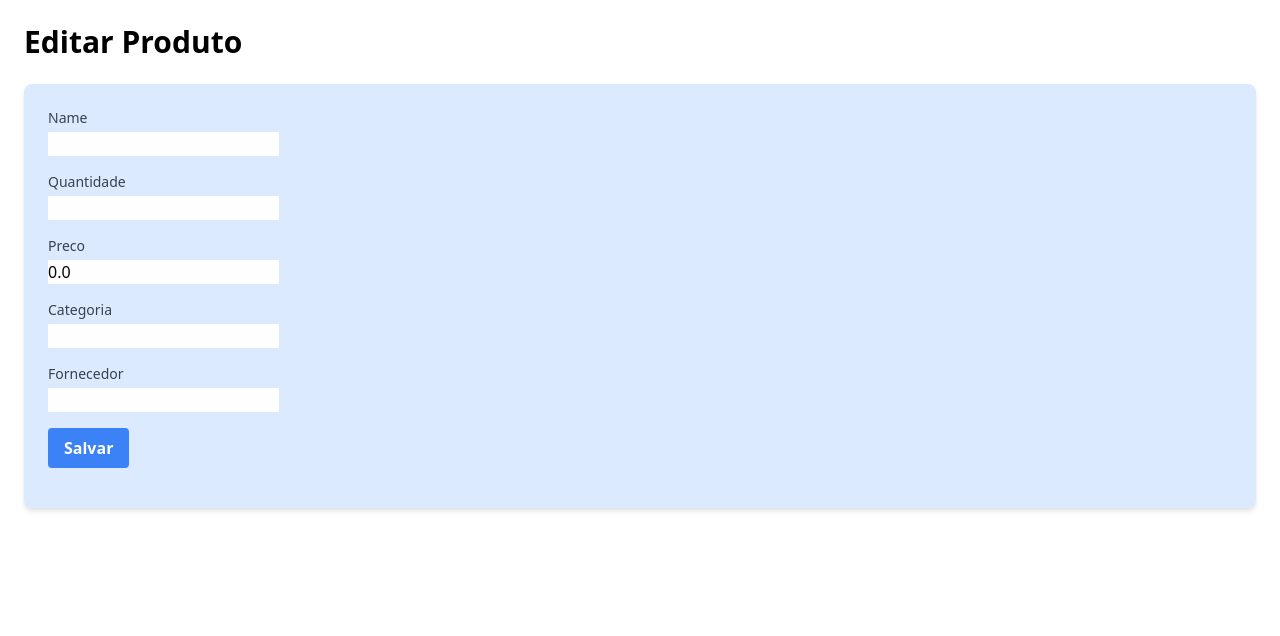
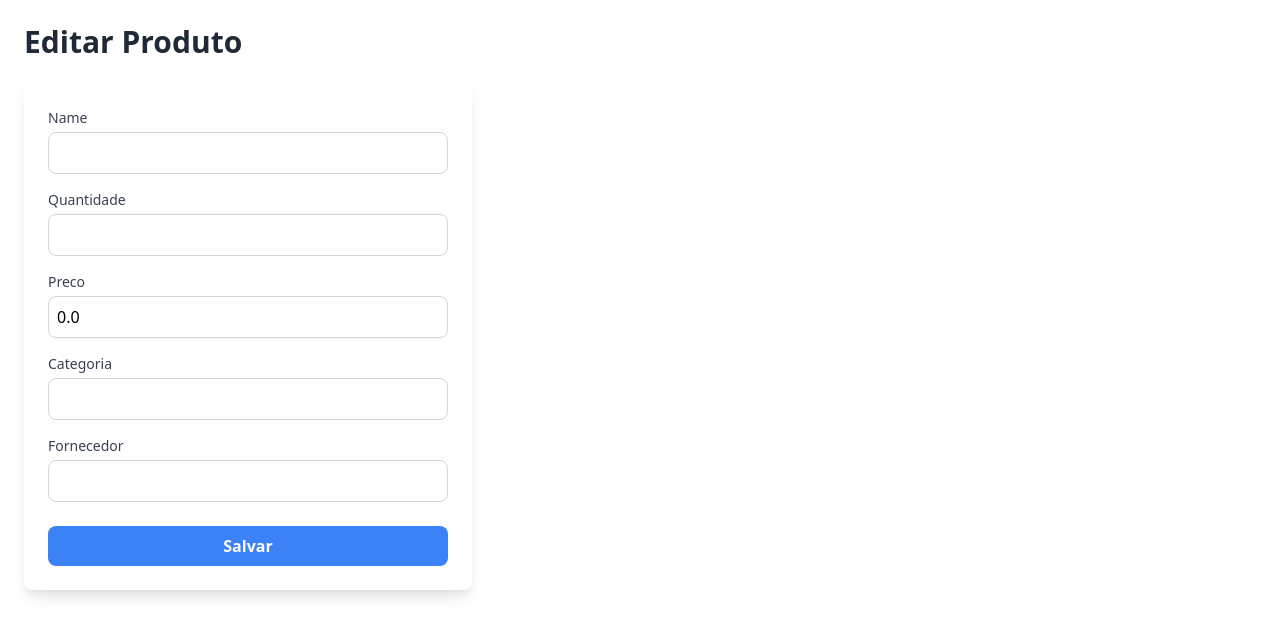
Before and after one commit to Rayane-Souza/EstoqueControle, a Django app: page /produtos/new/ in a window 1280 px wide. Shown: the top 636 px of the page. Run offline with Django 5.2, Linux system fonts and the light colour scheme.

Commit message:
Adicionando estilização

```diff
--- a/my_project/produtos/templates/produtos/produto_form.html
+++ b/my_project/produtos/templates/produtos/produto_form.html
@@ -7,14 +7,13 @@
 <link href="https://cdn.jsdelivr.net/npm/tailwindcss@2.2.19/dist/tailwind.min.css" rel="stylesheet">
 
 <div class="container mx-auto p-6">
-    <h1 class="text-3xl font-bold mb-6">Editar Produto</h1>
+    <h1 class="text-3xl font-bold mb-6 text-gray-800">Editar Produto</h1>
 
-    <div class="bg-blue-100 shadow-md rounded-lg p-6">
-        <form method="post">
+    <div class="bg-white shadow-lg rounded-lg p-6 max-w-md">
             {% csrf_token %}
             <div class="space-y-4">
                 {% for field in form %}
-                    <div>
+                    <div class="flex flex-col">
                         <label class="block text-sm font-medium text-gray-700 mb-1">{{ field.label }}</label>
                         <div>
                             {{ field }}
@@ -23,7 +22,22 @@
                 {% endfor %}
             </div>
 
-            <input type="submit" value="Salvar" class="mt-4 bg-blue-500 text-white font-bold py-2 px-4 rounded hover:bg-blue-600" />
+            <button type="submit" class="mt-6 w-full bg-blue-500 text-white font-bold py-2 rounded-lg hover:bg-blue-600 focus:outline-none focus:ring-2 focus:ring-blue-500">
+                Salvar
+            </button>
         </form>
     </div>
 </div>
+
+<style>
+    input, select, textarea {
+        border: 1px solid #d1d5db;
+        border-radius: 0.5rem;
+        padding: 0.5rem;
+        width: 100%;
+        outline: none;
+    }
+    input:focus, select:focus, textarea:focus {
+        ring: 2px solid #3b82f6;
+    }
+</style>
```
Also changed, not shown: my_project/produtos/templates/produtos/produto_list.html (+8 -2 lines), my_project/assets/logoestoque.png (added).
